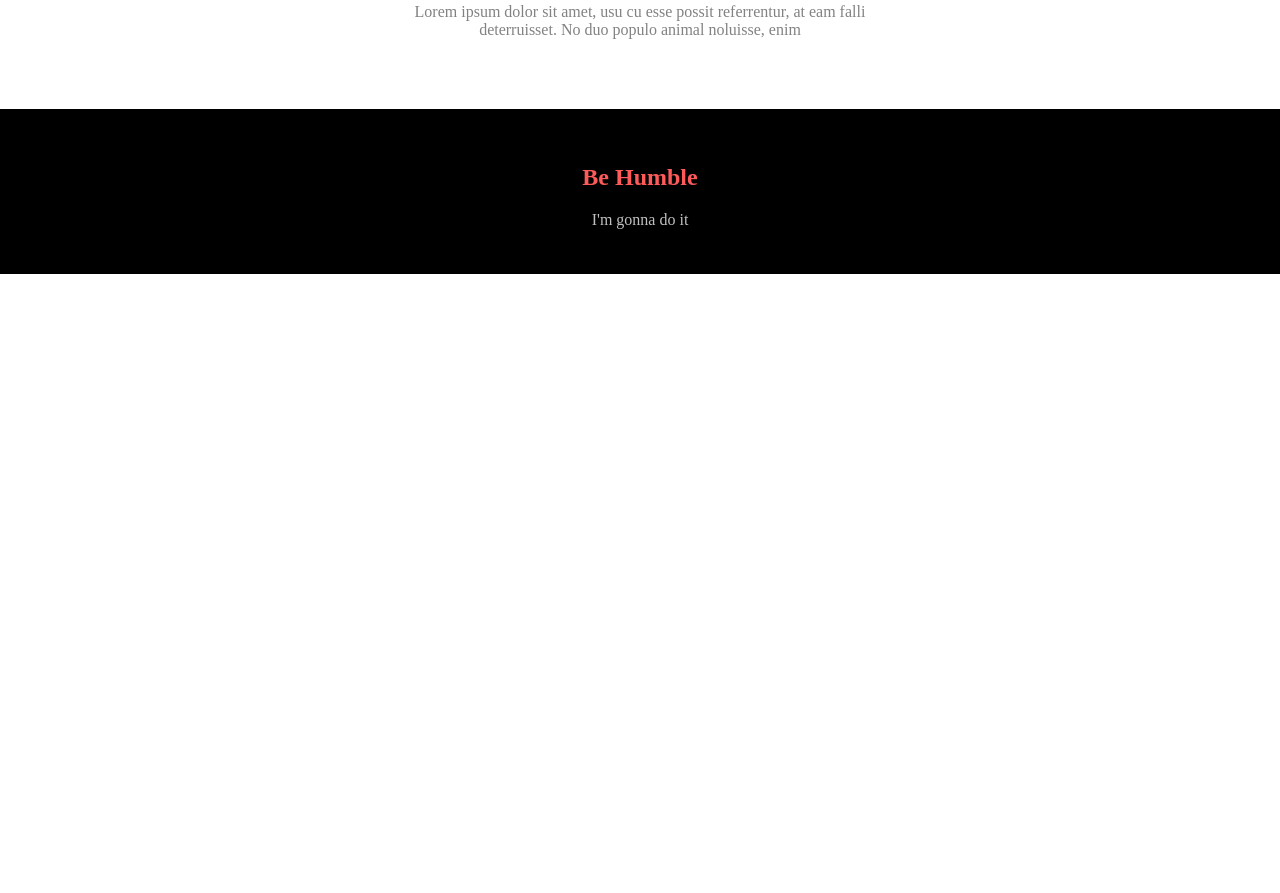
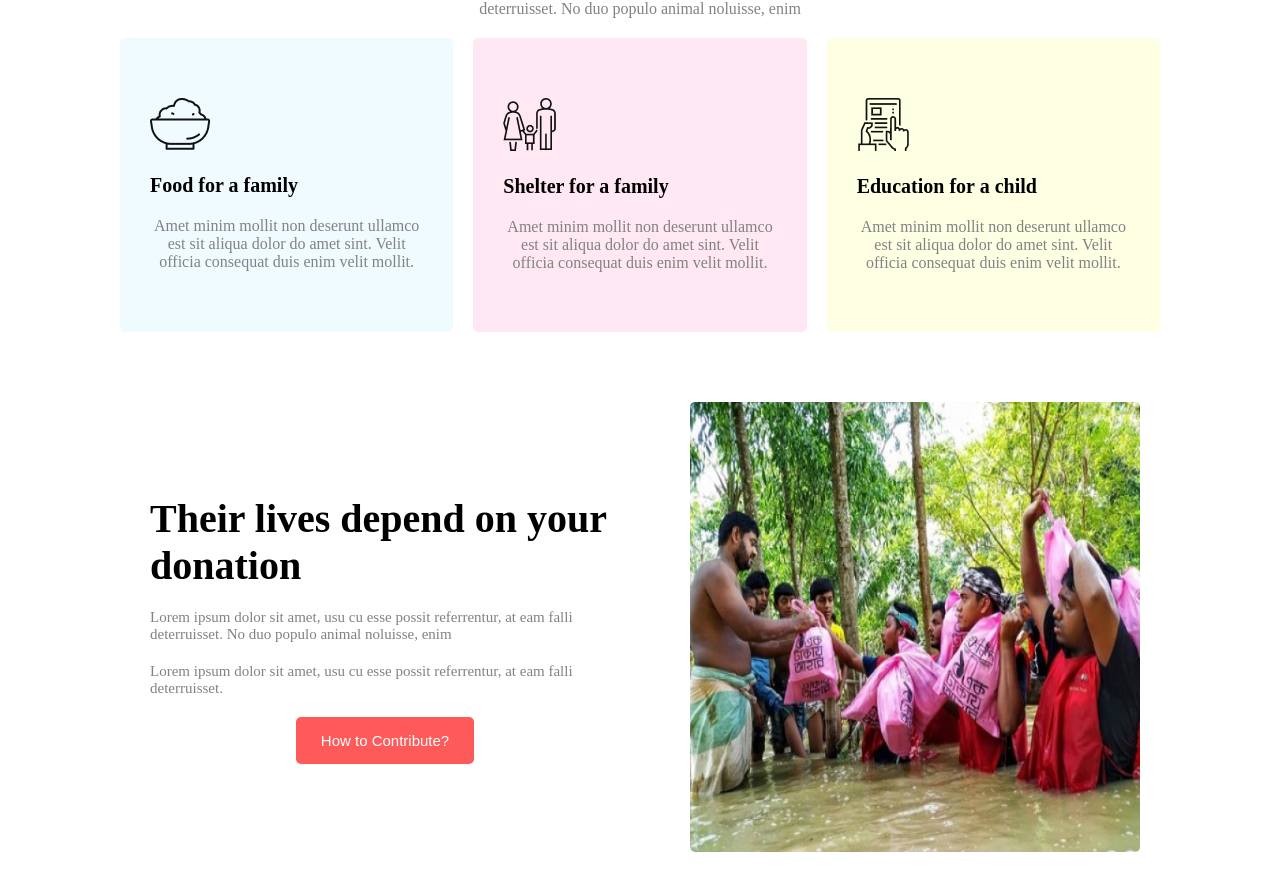
Before and after one commit to zihadulislam99/donate-today, a plain HTML site: page index.html in a window 1280 px wide. Shown: the part 1372-2265 px from the top of the page. Before the commit the page ends 1646 px from the top, so only its background shows below. Drawn offline with Linux system fonts and the light colour scheme.

Commit message:
git push

```diff
--- a/index.html
+++ b/index.html
@@ -35,14 +35,78 @@
             <h1 class="section-title">Our Donate Plan</h1>
             <p class="section-description">Lorem ipsum dolor sit amet, usu cu esse possit referrentur, at eam falli<br>
                 deterruisset. No duo populo animal noluisse, enim</p>
+            <div class="con-tow">
+                <div class="con-tow-one">
+                    <img src="/images/icons/food.png" alt="">
+                    <p class="con-tow-tital">Food for a family</p>
+                    <p>Amet minim mollit non deserunt
+                        ullamco est sit aliqua dolor do amet
+                        sint. Velit officia consequat duis enim
+                        velit mollit.</p>
+                </div>
+                <div class="con-tow-tow">
+                    <img src="/images/icons/shelter.png" alt="">
+                    <p class="con-tow-tital">Shelter for a family</p>
+                    <p>Amet minim mollit non deserunt
+                        ullamco est sit aliqua dolor do amet
+                        sint. Velit officia consequat duis enim
+                        velit mollit.</p>
+                </div>
+                <div class="con-tow-three">
+                    <img src="/images/icons/Frame-1.png" alt="">
+                    <p class="con-tow-tital">Education for a child</p>
+                    <p>Amet minim mollit non deserunt
+                        ullamco est sit aliqua dolor do amet
+                        sint. Velit officia consequat duis enim
+                        velit mollit.</p>
+                </div>
+            </div>
         </section>
 
         <section>
-            <h1 class="section-title">Donate Today</h1>
+            <div class="con-three">
+                <div class="con-three-box">
+                    <h1 class="con-three-title">Their lives depend on
+                        your donation</h1>
+                    <p class="con-three-description">Lorem ipsum dolor sit amet, usu cu esse possit
+                        referrentur, at eam falli deterruisset. No duo populo
+                        animal noluisse, enim</p>
+                    <p class="con-three-description">Lorem ipsum dolor sit amet, usu cu esse possit
+                        referrentur, at eam falli deterruisset.</p>
+                    <button>How to Contribute?</button>
+                </div>
+                <div>
+                    <img src="/images/donation11.jpg" alt="">
+                </div>
+            </div>
+            <div class="con-three">
+                <div>
+                    <img src="/images/donation10.jpg" alt="">
+                </div>
+                <div class="con-three-box">
+                    <h1 class="con-three-title">Their lives depend on
+                        your donation</h1>
+                    <p class="con-three-description">Lorem ipsum dolor sit amet, usu cu esse possit
+                        referrentur, at eam falli deterruisset. No duo populo
+                        animal noluisse, enim</p>
+                    <p class="con-three-description">Lorem ipsum dolor sit amet, usu cu esse possit
+                        referrentur, at eam falli deterruisset.</p>
+                    <button>How to Contribute?</button>
+                </div>
+            </div>
+        </section>
+
+        <section>
+            <h1 class="section-title">Get My Updates</h1>
             <p class="section-description">Lorem ipsum dolor sit amet, usu cu esse possit referrentur, at eam falli<br>
                 deterruisset. No duo populo animal noluisse, enim</p>
+            <div class="mail">
+                <div class="mail-box">
+                    <input type="email" placeholder="Email">
+                    <button>Subscribe</button>
+                </div>
+            </div>
         </section>
-
     </main>
     <footer>
         <h2 class="footer-title">Be Humble</h2>
--- a/style/style.css
+++ b/style/style.css
@@ -64,17 +64,118 @@ section{
 li{
     list-style: none;
     margin-left: 50px;
+    background-color: #fafafa;
+    padding: 30px;
+    border-radius: 5px;
 }
 
-.ul{
+ul{
     display: flex;
     align-items: center;
     justify-content: space-between;
     padding: 50px 200px;
+    font-weight: 800;
+    font-size: 30px;
+
+}
+
+hr{
+    margin: 15px;
+}
+
+.con-tow{
+    display: flex;
+    gap: 20px;
+
+}
+
+.con-tow-one{
+    text-align: left;
+    padding: 60px 30px;
+    background: #e9faffb9;
+    border-radius: 5px;
+}
+
+.con-tow-tow{
+    text-align: left;
+    padding: 60px 30px;
+    background: #ffe0f1c2;
+    border-radius: 5px;
+}
+
+.con-tow-three{
+    text-align: left;
+    padding: 60px 30px;
+    background: #ffffdab9;
+    border-radius: 5px;
+}
+
+.con-tow-tital{
+    text-align: left;
+    font-weight: 800;
+    font-size: 20px;
+    color: #000;
+    padding: 20px 0px;
+}
+
+.con-three{
+    display: flex;
+    gap: 50px;
+    padding: 20px;
+}
+
+.con-three-box{
+    margin: auto 10px;
+}
+
+.con-three-title{
+    text-align: left;
+    font-weight: 800;
+    font-size: 40px;
+}
+
+.con-three-description{
+    text-align: left;
+    font-size: 15px;
+    margin: 20px 0px;
+}
+
+.con-three img{
+    width: 450px;
+    height: 450px;
+    border-radius: 5px;
 }
 
 
 
+
+.mail{
+    margin: 0 20px 80px 20px;
+}
+
+.mail-box{
+    margin: 0px 60px;
+    background: #fffed5;
+    padding: 50px;
+}
+
+input{
+    padding: 16px 40px;
+    border: none;
+    border-radius: 5px;
+    background: #dddddd;
+}
+
+button{
+    background-color: #ff5a5a;
+    color: #ffffff;
+    font-weight: 200;
+    font-size: 15px;
+    padding: 15px 25px;
+    border: none;
+    border-radius: 5px;
+    margin-left: -10px;
+}
 
 footer{
     background: #000000;
```
